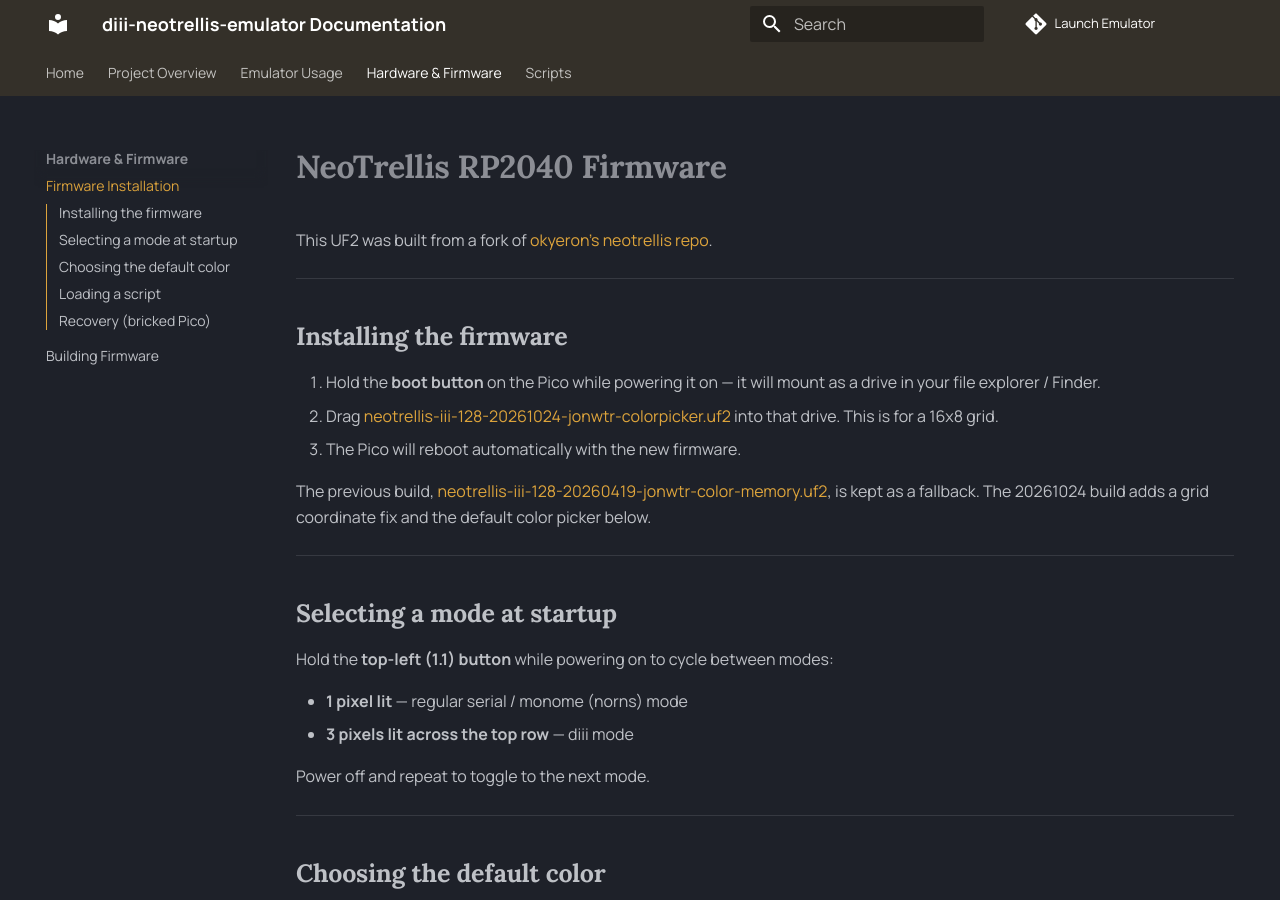
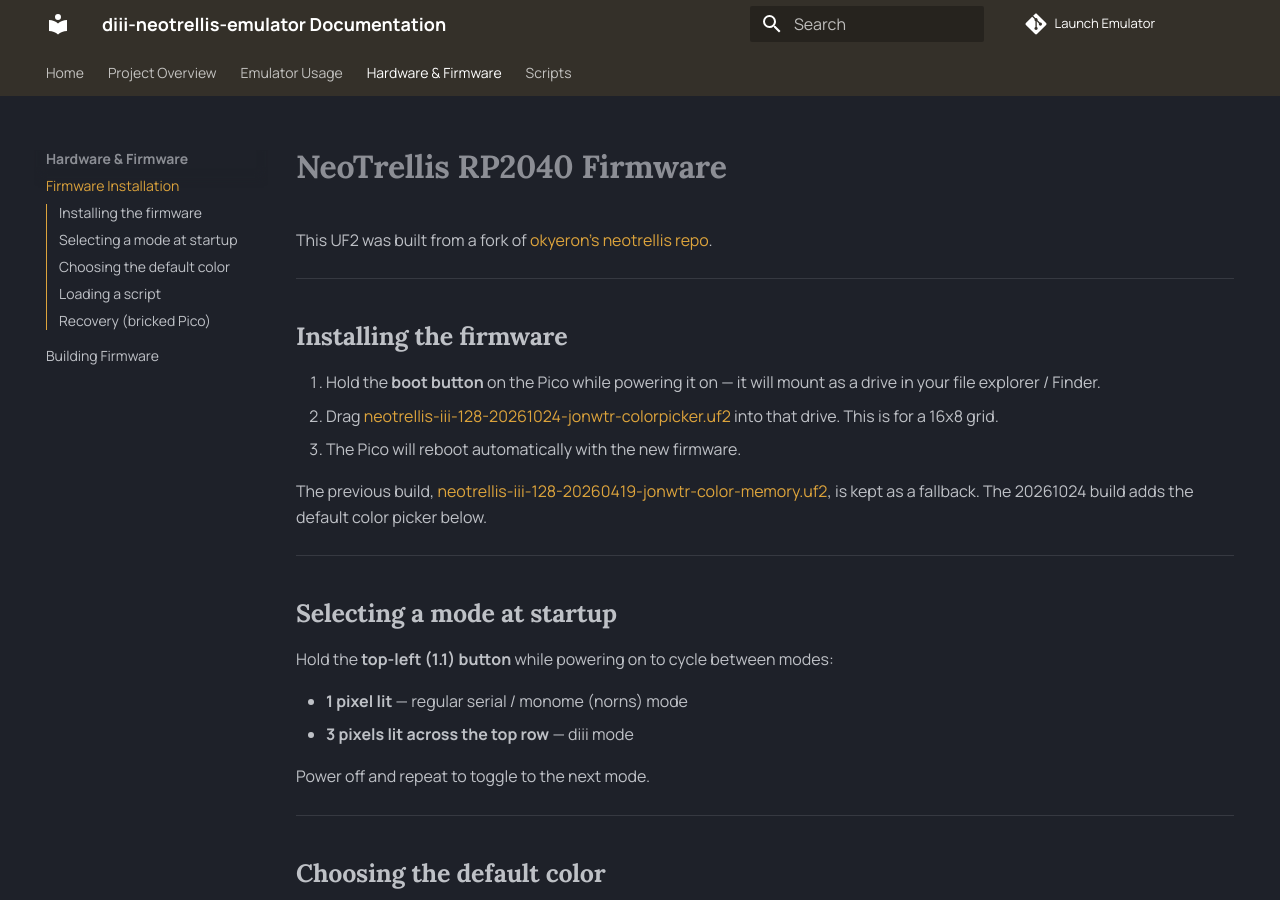
Before and after one commit to jonwaterschoot/diii-neotrellis-emulator, an MkDocs documentation site: the page built from docs/firmware-installation.md, in a window 1280 px wide and 900 px high. Built offline with MkDocs 1.6.1 and Material for MkDocs 9.7.7, drawn with Linux system fonts in a browser that asks for light colours.

Commit message:
docs: drop the grid coordinate fix claim from the UF2 notes
Co-Authored-By: Claude Opus 5.5 <noreply@anthropic.com>

```diff
--- a/uf2s/readme.md
+++ b/uf2s/readme.md
@@ -10,7 +10,7 @@ This UF2 was built from a fork of [okyeron's neotrellis repo](https://github.com
 2. Drag [neotrellis-iii-128-20261024-jonwtr-colorpicker.uf2](https://github.com/jonwaterschoot/diii-neotrellis-emulator/raw/main/uf2s/neotrellis-iii-128-20261024-jonwtr-colorpicker.uf2) into that drive. This is for a 16x8 grid.
 3. The Pico will reboot automatically with the new firmware.
 
-The previous build, [neotrellis-iii-128-20260419-jonwtr-color-memory.uf2](https://github.com/jonwaterschoot/diii-neotrellis-emulator/raw/main/uf2s/neotrellis-iii-128-20260419-jonwtr-color-memory.uf2), is kept as a fallback. The 20261024 build adds a grid coordinate fix and the default color picker below.
+The previous build, [neotrellis-iii-128-20260419-jonwtr-color-memory.uf2](https://github.com/jonwaterschoot/diii-neotrellis-emulator/raw/main/uf2s/neotrellis-iii-128-20260419-jonwtr-color-memory.uf2), is kept as a fallback. The 20261024 build adds the default color picker below.
 
 ---
 
```
